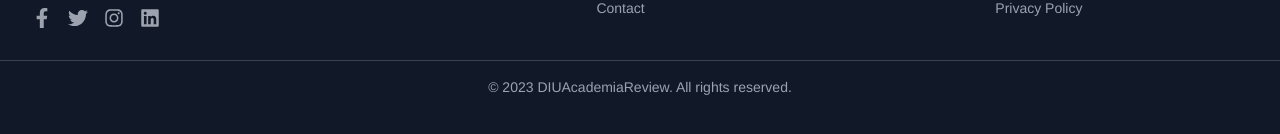
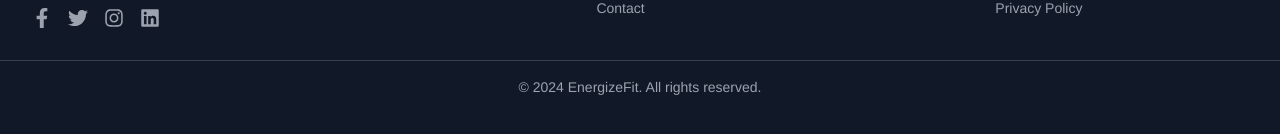
Before and after one commit to tuhin92/EnergizeFit, a React (Vite) app: page / in a window 1280 px wide. Shown: the part 4232-4366 px from the top of the page. Built offline with nearby package versions, Linux system fonts and the light colour scheme.

Commit message:
some changes in footer

```diff
--- a/src/Components/Footer.jsx
+++ b/src/Components/Footer.jsx
@@ -64,7 +64,7 @@
                 </div>
             </div>
             <div className="mt-8 text-center text-gray-400 border-t border-gray-700 pt-4">
-                <p>&copy; 2023 DIUAcademiaReview. All rights reserved.</p>
+                <p>&copy; 2024 EnergizeFit. All rights reserved.</p>
             </div>
         </footer>
     );
```
